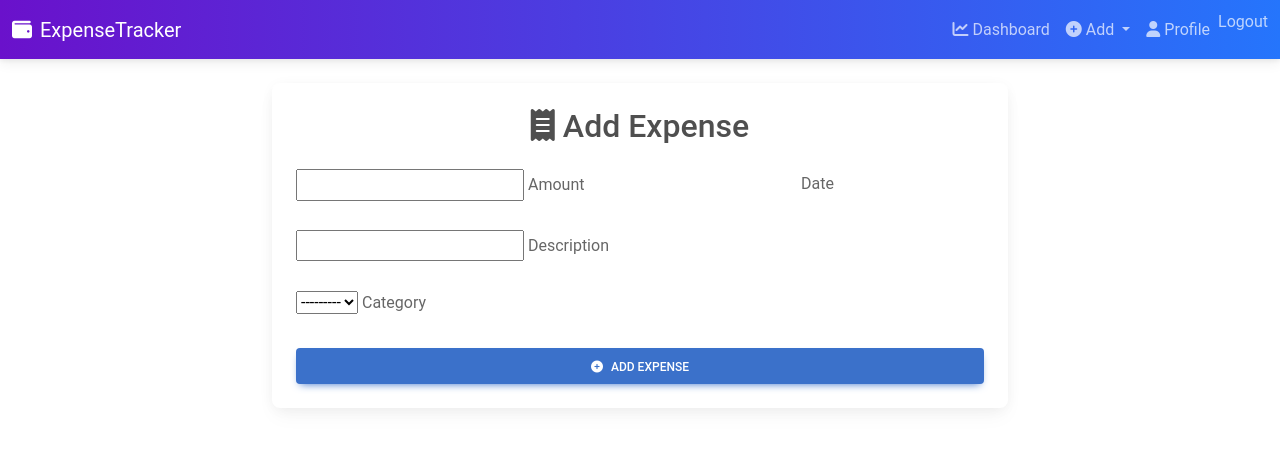
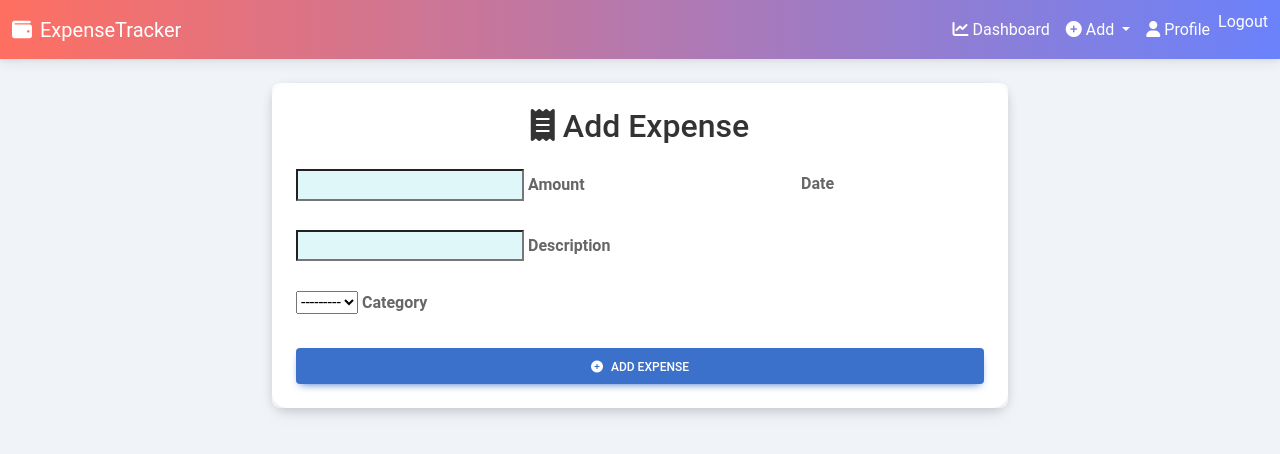
Before and after one commit to phantom-kali/ExpenseTracker, a Django app: page /add-expense/ in a window 1280 px wide. Shown: the top 454 px of the page. Run offline with Django 5.2, Linux system fonts and the light colour scheme; the visitor is signed in with stand-in values (Sample User, id 1); data that the repository does not hold is empty; some libraries are stand-ins or nearby versions.

Commit message:
added a new theme

```diff
--- a/templates/base.html
+++ b/templates/base.html
@@ -1,6 +1,7 @@
 {% load static %}
 <!DOCTYPE html>
 <html lang="en">
+
 <head>
     <meta charset="UTF-8">
     <meta name="viewport" content="width=device-width, initial-scale=1.0">
@@ -11,33 +12,58 @@
     <link href="https://cdnjs.cloudflare.com/ajax/libs/font-awesome/6.0.0/css/all.min.css" rel="stylesheet">
     <link rel="icon" href="{% static 'img/favicon.ico' %}" type="image/x-icon">
     <style>
+        body {
+            background-color: #f0f4f8; /* Soft light background */
+        }
+
+        .card-body {
+            background-color: #fff; /* White cards for contrast */
+            color: #333; /* Dark gray for readability */
+            font-weight: bold;
+            border-radius: 15px;
+            box-shadow: 0 4px 10px rgba(0, 0, 0, 0.1); /* Subtle shadow */
+        }
+
+        input {
+            background-color: #e0f7fa; /* Light cyan for input fields */
+            color: #00796b; /* Teal for text */
+        }
+
         .gradient-custom {
-            background: linear-gradient(to right, rgba(106, 17, 203, 1), rgba(37, 117, 252, 1));
+            background: linear-gradient(to right, #ff6f61, #6a82fb); /* Warm to cool gradient */
         }
+
         .navbar-nav .nav-link {
-            color: rgba(255, 255, 255, 0.7) !important;
+            color: #ffffff !important; /* White links */
             transition: color 0.3s ease;
         }
+
         .navbar-nav .nav-link:hover {
-            color: rgba(255, 255, 255, 1) !important;
+            color: #ffe57f !important; /* Light yellow on hover */
         }
+
         .navbar-nav .nav-link.active {
-            color: rgba(255, 255, 255, 1) !important;
+            color: #ffe57f !important; /* Active link color */
             font-weight: bold;
         }
+
         .dropdown-menu {
-            background-color: rgba(106, 17, 203, 0.9);
+            background-color: rgba(255, 105, 180, 0.9); /* Pink with transparency */
         }
+
         .dropdown-item {
-            color: rgba(255, 255, 255, 0.7) !important;
+            color: #ffffff !important; /* White for dropdown items */
         }
+
         .dropdown-item:hover {
-            background-color: rgba(37, 117, 252, 0.7);
-            color: rgba(255, 255, 255, 1) !important;
+            background-color: rgba(255, 213, 79, 0.7); /* Yellow on hover */
+            color: #ffffff !important; /* Keep text white */
         }
     </style>
+
     {% block extra_css %}{% endblock %}
 </head>
+
 <body>
     <header>
         <nav class="navbar navbar-expand-lg navbar-dark gradient-custom">
@@ -45,19 +71,22 @@
                 <a class="navbar-brand" href="{% url 'dashboard' %}">
                     <i class="fas fa-wallet me-2"></i>ExpenseTracker
                 </a>
-                <button class="navbar-toggler" type="button" data-mdb-toggle="collapse" data-mdb-target="#navbarNav" aria-controls="navbarNav" aria-expanded="false" aria-label="Toggle navigation">
+                <button class="navbar-toggler" type="button" data-mdb-toggle="collapse" data-mdb-target="#navbarNav"
+                    aria-controls="navbarNav" aria-expanded="false" aria-label="Toggle navigation">
                     <i class="fas fa-bars"></i>
                 </button>
                 <div class="collapse navbar-collapse" id="navbarNav">
                     <ul class="navbar-nav ms-auto">
                         <li class="nav-item">
-                            <a class="nav-link {% if request.resolver_match.url_name == 'dashboard' %}active{% endif %}" href="{% url 'dashboard' %}">
+                            <a class="nav-link {% if request.resolver_match.url_name == 'dashboard' %}active{% endif %}"
+                                href="{% url 'dashboard' %}">
                                 <i class="fas fa-chart-line me-1"></i>Dashboard
                             </a>
                         </li>
                         {% if user.is_authenticated %}
                         <li class="nav-item dropdown">
-                                <a class="nav-link dropdown-toggle" href="#" id="navbarDropdown" role="button" data-mdb-toggle="dropdown" aria-expanded="false">
+                            <a class="nav-link dropdown-toggle" href="#" id="navbarDropdown" role="button"
+                                data-mdb-toggle="dropdown" aria-expanded="false">
                                 <i class="fas fa-plus-circle me-1"></i>Add
                             </a>
                             <ul class="dropdown-menu dropdown-menu-end" aria-labelledby="navbarDropdown">
@@ -79,7 +108,8 @@
                             </ul>
                         </li>
                         <li class="nav-item">
-                                <a class="nav-link {% if request.resolver_match.url_name == 'profile' %}active{% endif %}" href="{% url 'profile' %}">
+                            <a class="nav-link {% if request.resolver_match.url_name == 'profile' %}active{% endif %}"
+                                href="{% url 'profile' %}">
                                 <i class="fas fa-user me-1"></i>Profile
                             </a>
                         </li>
@@ -91,12 +121,14 @@
                         </li>
                         {% else %}
                         <li class="nav-item">
-                                <a class="nav-link {% if request.resolver_match.url_name == 'login' %}active{% endif %}" href="{% url 'login' %}">
+                            <a class="nav-link {% if request.resolver_match.url_name == 'login' %}active{% endif %}"
+                                href="{% url 'login' %}">
                                 <i class="fas fa-sign-in-alt me-1"></i>Login
                             </a>
                         </li>
                         <li class="nav-item">
-                                <a class="nav-link {% if request.resolver_match.url_name == 'register' %}active{% endif %}" href="{% url 'register' %}">
+                            <a class="nav-link {% if request.resolver_match.url_name == 'register' %}active{% endif %}"
+                                href="{% url 'register' %}">
                                 <i class="fas fa-user-plus me-1"></i>Register
                             </a>
                         </li>
@@ -124,4 +156,5 @@
     <script type="text/javascript" src="https://cdnjs.cloudflare.com/ajax/libs/mdb-ui-kit/6.2.0/mdb.min.js"></script>
     {% block extra_js %}{% endblock %}
 </body>
+
 </html>
```
Lines whose indentation alone changed are shown as unchanged.
